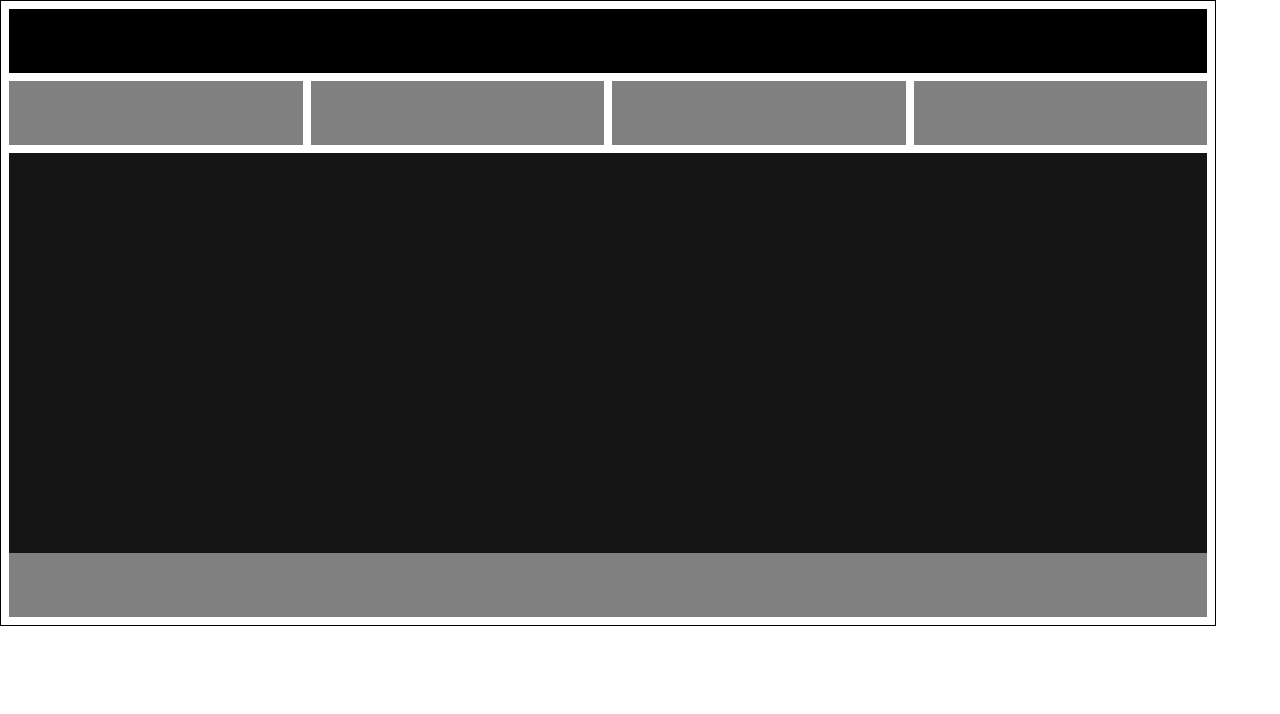
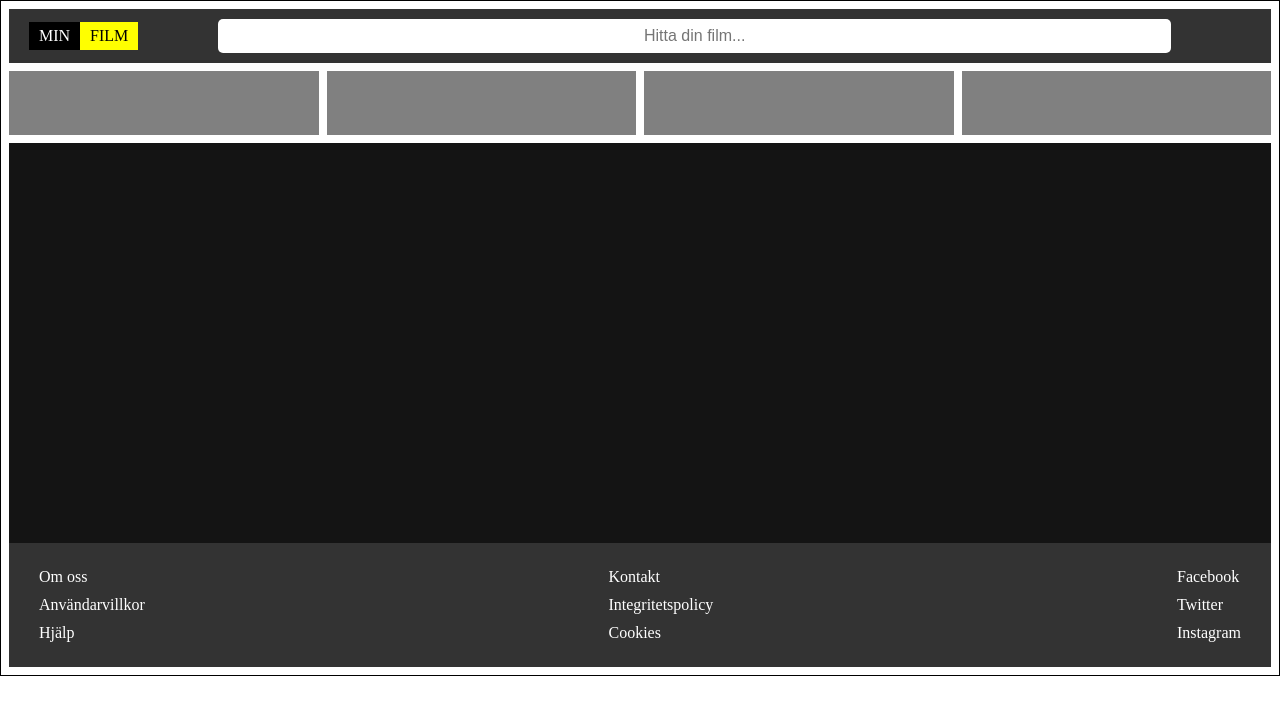
Before and after one commit to Pilenas/proReact, a React (Vite) app in the folder vite-project/: page / in a window 1280 px wide. Shown: the top 714 px of the page. Built offline with nearby package versions, Linux system fonts and the light colour scheme.

Commit message:
header o footer

```diff
--- a/vite-project/src/components/footer.jsx
+++ b/vite-project/src/components/footer.jsx
@@ -1,10 +1,28 @@
 
 function footer() {
     return (
-        <footer>
+        <footer className="footer">
+
+            <div className="footer-left">
+                <a href="/om-oss">Om oss</a>
+                <a href="/anvandarvillkor">Användarvillkor</a>
+                <a href="/hjalp">Hjälp</a>
+            </div>
+
+            <div className="footer-center">
+                <a href="/kontakt">Kontakt</a>
+                <a href="/integritetspolicy">Integritetspolicy</a>
+                <a href="/cookies">Cookies</a>
+            </div>
+
+            <div className="footer-right">
+                <a href="/facebook">Facebook</a>
+                <a href="/twitter">Twitter</a>
+                <a href="/instagram">Instagram</a>
+            </div>
 
         </footer>
-    )
+        )
 }
 
 export default footer;
--- a/vite-project/src/components/header.jsx
+++ b/vite-project/src/components/header.jsx
@@ -2,10 +2,17 @@ import React from 'react'
 
 function Header() {
     return (
-        <header>
+    <div className="header">
+            <div className="logo">
+                <span className="black">MIN</span>
+                <span className="yellow">FILM</span>
+            </div>
 
-        </header>
-    )
+            <div className="search-box">
+                <input type="text" placeholder="Hitta din film..." />
+            </div>
+    </div>
+        )
 }
 
 export default Header;
--- a/vite-project/src/index.css
+++ b/vite-project/src/index.css
@@ -5,15 +5,53 @@
 }
 
 .app {
-  width: 95%;
+  width: 100%;
   border: 1px solid black;
   min-height: 400px;
   padding: .5rem;
 }
 
-header{
+.header {
+  display: flex;
+  justify-content: space-between; /* Centrerar loggan till vänster och sökrutan till höger */
+  align-items: center;
+  padding: 10px 20px;
+  background-color: #333;
+  color: #fff;
+}
+
+.logo {
+  display: flex;
+  align-items: center;
+}
+
+.black {
   background-color: black;
-  height: 4rem;
+  color: white;
+  padding: 5px 10px;
+}
+
+.yellow {
+  background-color: yellow;
+  color: black;
+  padding: 5px 10px;
+  margin-right: 5rem;
+}
+
+.search-box {
+  flex: 1;
+  display: flex;
+  align-items: center;
+  margin-right: 5rem;
+}
+
+.search-box input {
+  flex: 1;
+  padding: 8px;
+  font-size: 16px;
+  border: none;
+  border-radius: 5px;
+  text-align: center;
 }
 
 nav{
@@ -47,8 +85,28 @@ article {
   height: 25rem;
 }
 
-footer {
-  height: 4rem;
-  width: 100%;
-  background-color: grey;
+.footer {
+  display: flex;
+  justify-content: space-between;
+  align-items: center;
+  background-color: #333;
+  color: #fff;
+  padding: 20px;
 }
+
+.footer-left,
+.footer-center,
+.footer-right {
+  display: flex;
+  flex-direction: column;
+}
+
+.footer a {
+  color: #fff;
+  text-decoration: none;
+  padding: 5px 10px;
+}
+
+.footer a:hover {
+  text-decoration: underline;
+}
```
Also changed, not shown: vite-project/logo.png (added).
